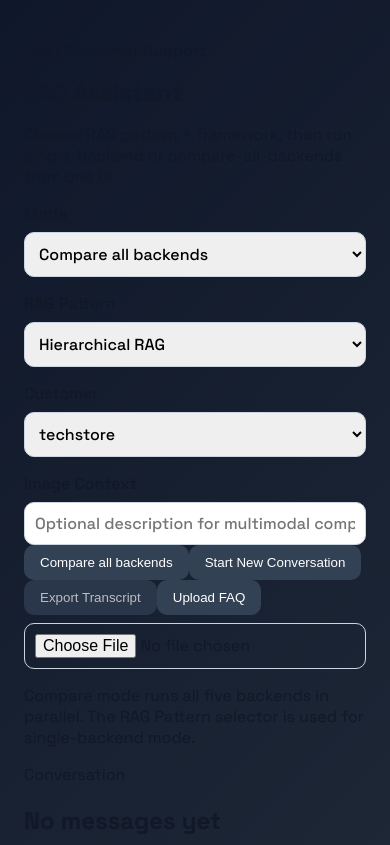
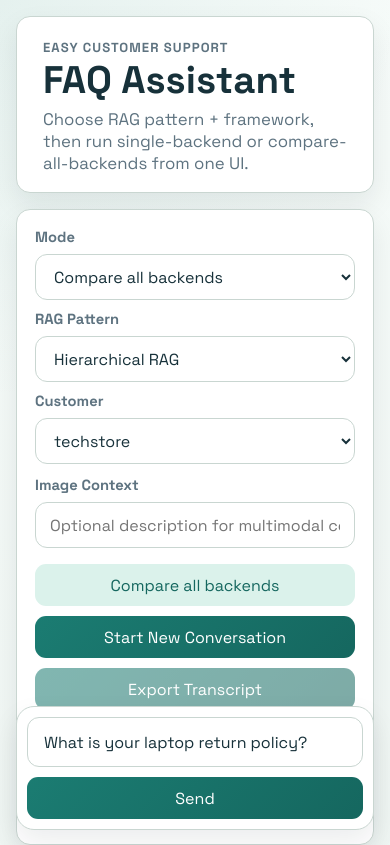
Before and after one commit to sanjaya-panigrahi/FAQ-Assistance, a React (Vite) app in the folder faq-assistance-ui/: page / in a window 390 px wide. Shown: the top 845 px of the page. Built offline with nearby package versions, Linux system fonts and the light colour scheme.

Commit message:
css file updated

```diff
--- a/faq-assistance-ui/src/styles.css
+++ b/faq-assistance-ui/src/styles.css
@@ -1,12 +1,17 @@
 :root {
-  --bg-start: #0f172a;
-  --bg-end: #1f2937;
-  --card: rgba(248, 250, 252, 0.92);
-  --text: #111827;
-  --muted: #4b5563;
-  --accent: #0ea5e9;
-  --accent-strong: #0284c7;
-  --error: #b91c1c;
+  --page-bg: #edf4f1;
+  --surface: #ffffff;
+  --surface-muted: #f6faf8;
+  --border: #c9d6d1;
+  --text: #17313a;
+  --muted: #5e7380;
+  --accent: #1b7c72;
+  --accent-soft: #dbf2eb;
+  --accent-strong: #15675f;
+  --warn-soft: #fff2e6;
+  --warn-line: #ef8c42;
+  --error: #a72f2f;
+  --shadow: 0 12px 28px rgba(15, 23, 42, 0.08);
 }
 
 * {
@@ -16,151 +21,297 @@
 body {
   margin: 0;
   min-height: 100vh;
+  background:
+    radial-gradient(circle at top left, rgba(27, 124, 114, 0.08), transparent 32%),
+    linear-gradient(180deg, #f6fbf9 0%, var(--page-bg) 100%);
+  color: var(--text);
   font-family: "Space Grotesk", sans-serif;
-  background: linear-gradient(135deg, var(--bg-start), var(--bg-end));
+}
+
+button,
+input,
+select {
+  font: inherit;
+}
+
+.app-shell {
+  min-height: 100vh;
+  padding: 28px;
+}
+
+.workspace {
+  width: min(1120px, 100%);
+  margin: 0 auto;
+}
+
+.hero-card,
+.toolbar-card,
+.message-card,
+.composer,
+.empty-state {
+  background: var(--surface);
+  border: 1px solid var(--border);
+  border-radius: 18px;
+  box-shadow: var(--shadow);
+}
+
+.hero-card {
+  padding: 22px 26px 18px;
+}
+
+.eyebrow,
+.section-label,
+.meta-title {
+  margin: 0;
+  color: var(--muted);
+  font-size: 0.82rem;
+  font-weight: 700;
+  letter-spacing: 0.08em;
+  text-transform: uppercase;
+}
+
+.hero-card h1 {
+  margin: 6px 0 2px;
+  font-size: clamp(2.4rem, 4vw, 3.7rem);
+  line-height: 0.95;
+}
+
+.hero-copy {
+  margin: 10px 0 0;
+  max-width: 760px;
+  color: var(--muted);
+  font-size: 1.05rem;
+}
+
+.toolbar-card {
+  margin-top: 16px;
+  padding: 18px;
+}
+
+.toolbar-grid {
+  display: grid;
+  grid-template-columns: repeat(3, minmax(0, 1fr));
+  gap: 10px;
+}
+
+label {
+  display: flex;
+  flex-direction: column;
+  gap: 8px;
+}
+
+label span {
+  font-size: 0.92rem;
+  font-weight: 700;
+  color: var(--muted);
+}
+
+select,
+input[type="text"] {
+  min-height: 46px;
+  border: 1px solid var(--border);
+  border-radius: 12px;
+  padding: 0 14px;
+  background: #fff;
   color: var(--text);
 }
 
-.app-shell {
-  position: relative;
-  min-height: 100vh;
-  display: flex;
-  align-items: center;
-  justify-content: center;
-  padding: 24px;
-  overflow: hidden;
+.image-context-field {
+  margin-top: 12px;
 }
 
-.glow {
-  position: absolute;
-  width: 280px;
-  height: 280px;
-  border-radius: 999px;
-  filter: blur(60px);
-  opacity: 0.55;
-  animation: drift 8s ease-in-out infinite alternate;
+.toolbar-actions {
+  display: flex;
+  flex-wrap: wrap;
+  gap: 10px;
+  margin-top: 16px;
 }
 
-.glow-a {
-  top: -60px;
-  left: -40px;
-  background: #22d3ee;
+button {
+  min-height: 42px;
+  border: 0;
+  border-radius: 11px;
+  padding: 0 16px;
+  color: white;
+  cursor: pointer;
+  transition: transform 120ms ease, opacity 120ms ease, background 120ms ease;
 }
 
-.glow-b {
-  right: -50px;
-  bottom: -70px;
-  background: #f59e0b;
+button:hover:not(:disabled) {
+  transform: translateY(-1px);
 }
 
-.panel {
-  position: relative;
-  z-index: 2;
-  width: min(860px, 100%);
-  background: var(--card);
-  border-radius: 20px;
-  padding: 24px;
-  box-shadow: 0 20px 60px rgba(0, 0, 0, 0.25);
+button:disabled {
+  opacity: 0.55;
+  cursor: not-allowed;
 }
 
-h1 {
-  margin: 0;
-  font-size: 1.9rem;
+.accent-soft {
+  background: var(--accent-soft);
+  color: var(--accent-strong);
 }
 
-.subtitle {
-  margin-top: 6px;
+.accent-solid,
+.composer button {
+  background: linear-gradient(135deg, var(--accent), var(--accent-strong));
+}
+
+.supporting-note,
+.error-banner,
+.result-latency {
+  margin: 10px 0 0;
+  font-size: 0.92rem;
   color: var(--muted);
 }
 
-label {
-  display: block;
-  margin-top: 16px;
-  font-weight: 500;
+.error-banner {
+  color: var(--error);
 }
 
-select,
-textarea,
-input {
-  margin-top: 8px;
-  width: 100%;
-  border: 1px solid #cbd5e1;
-  border-radius: 10px;
-  padding: 10px;
-  font: inherit;
+.hidden-input {
+  display: none;
 }
 
-.actions {
+.conversation-stack {
+  display: flex;
+  flex-direction: column;
+  gap: 14px;
   margin-top: 16px;
+}
+
+.empty-state {
+  padding: 24px;
+}
+
+.empty-state h2 {
+  margin: 10px 0 6px;
+}
+
+.empty-state p:last-child {
+  margin: 0;
+  color: var(--muted);
+}
+
+.turn-block {
   display: flex;
+  flex-direction: column;
   gap: 12px;
 }
 
-button {
-  border: 0;
-  border-radius: 10px;
-  padding: 10px 16px;
-  background: #334155;
-  color: #fff;
-  cursor: pointer;
+.message-card {
+  padding: 14px 16px 16px;
 }
 
-.ask-btn {
-  background: linear-gradient(120deg, var(--accent), var(--accent-strong));
+.user-card {
+  border-left: 4px solid var(--warn-line);
+  background: linear-gradient(180deg, #fffdfa 0%, var(--surface) 100%);
 }
 
-button:disabled {
-  opacity: 0.7;
-  cursor: not-allowed;
+.assistant-card {
+  border-left: 4px solid var(--accent);
 }
 
-.answer-box {
-  margin-top: 18px;
-  background: #f8fafc;
-  border: 1px solid #e2e8f0;
-  border-radius: 12px;
-  padding: 16px;
+.message-text,
+.result-answer {
+  margin: 8px 0 0;
+  font-size: 1.05rem;
+  line-height: 1.35;
 }
 
-.answer-box p {
-  line-height: 1.5;
-}
-
-pre {
-  margin: 0;
-  margin-top: 12px;
-  padding: 10px;
-  background: #0f172a;
-  color: #e5e7eb;
-  border-radius: 8px;
-  font-family: "IBM Plex Mono", monospace;
-  overflow-x: auto;
-}
-
-.error {
-  color: var(--error);
+.result-grid {
+  display: grid;
+  grid-template-columns: repeat(3, minmax(0, 1fr));
+  gap: 12px;
   margin-top: 10px;
 }
 
-@media (max-width: 720px) {
-  .panel {
-    padding: 18px;
-  }
+.result-grid.single-column {
+  grid-template-columns: minmax(0, 1fr);
+}
 
-  h1 {
-    font-size: 1.5rem;
-  }
+.result-card {
+  min-height: 220px;
+  border: 1px solid var(--border);
+  border-radius: 14px;
+  padding: 14px;
+  background: var(--surface-muted);
+}
 
-  .actions {
-    flex-direction: column;
+.result-card.success {
+  box-shadow: inset 0 0 0 1px rgba(27, 124, 114, 0.08);
+}
+
+.result-card.error {
+  background: #fff5f5;
+  border-color: #efc2c2;
+}
+
+.result-card h3 {
+  margin: 0;
+  font-size: 1.4rem;
+}
+
+.meta-block {
+  margin-top: 14px;
+  padding-top: 12px;
+  border-top: 1px solid rgba(23, 49, 58, 0.12);
+}
+
+.meta-block ul {
+  margin: 8px 0 0;
+  padding-left: 18px;
+}
+
+.meta-block li {
+  margin-top: 6px;
+  line-height: 1.3;
+}
+
+.composer {
+  display: grid;
+  grid-template-columns: 1fr auto;
+  gap: 10px;
+  align-items: center;
+  margin-top: 18px;
+  padding: 10px;
+  position: sticky;
+  bottom: 14px;
+}
+
+.composer input {
+  min-height: 50px;
+  border: 1px solid var(--border);
+  border-radius: 12px;
+  padding: 0 16px;
+}
+
+@media (max-width: 960px) {
+  .toolbar-grid,
+  .result-grid {
+    grid-template-columns: 1fr;
   }
 }
 
-@keyframes drift {
-  from {
-    transform: translateY(0) scale(1);
+@media (max-width: 640px) {
+  .app-shell {
+    padding: 16px;
   }
-  to {
-    transform: translateY(-20px) scale(1.08);
+
+  .hero-card,
+  .toolbar-card,
+  .message-card,
+  .empty-state {
+    border-radius: 14px;
+  }
+
+  .toolbar-actions,
+  .composer {
+    grid-template-columns: 1fr;
+    display: grid;
+  }
+
+  .toolbar-actions button,
+  .composer button {
+    width: 100%;
   }
 }
```
